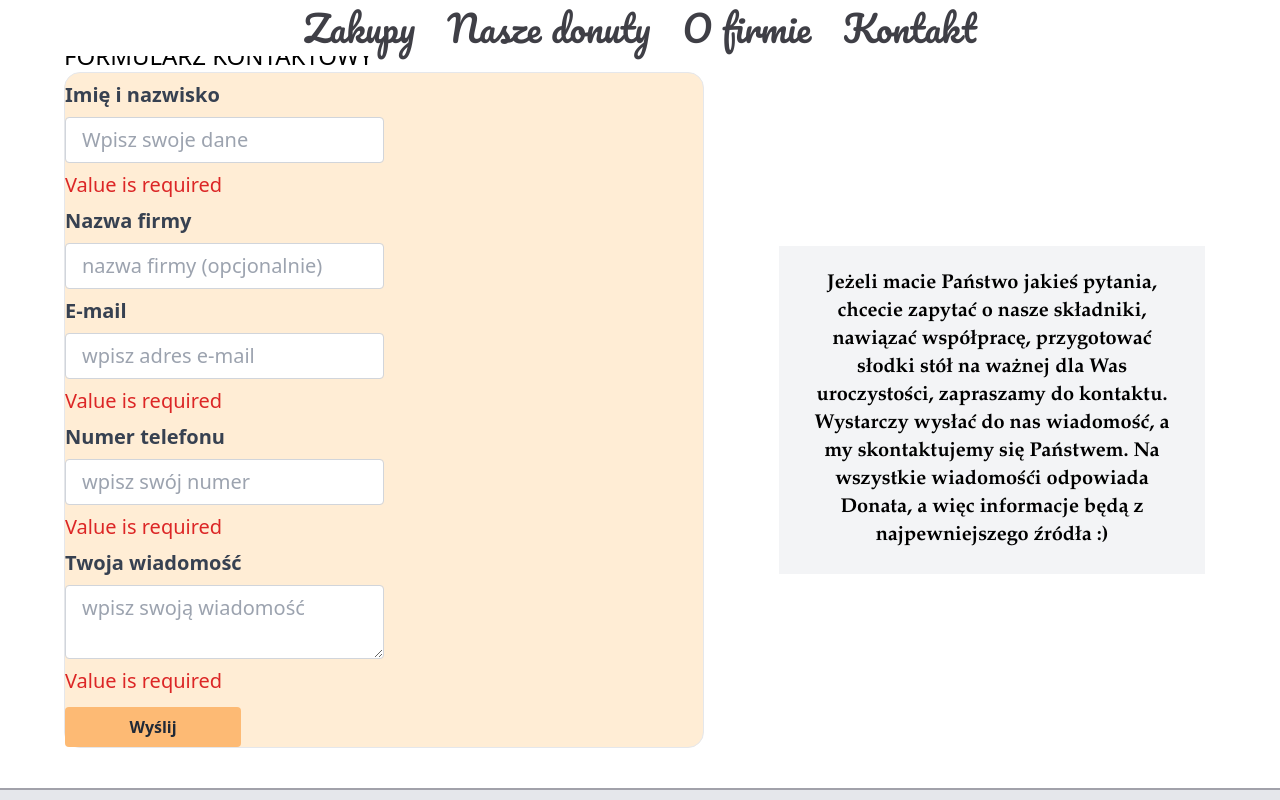
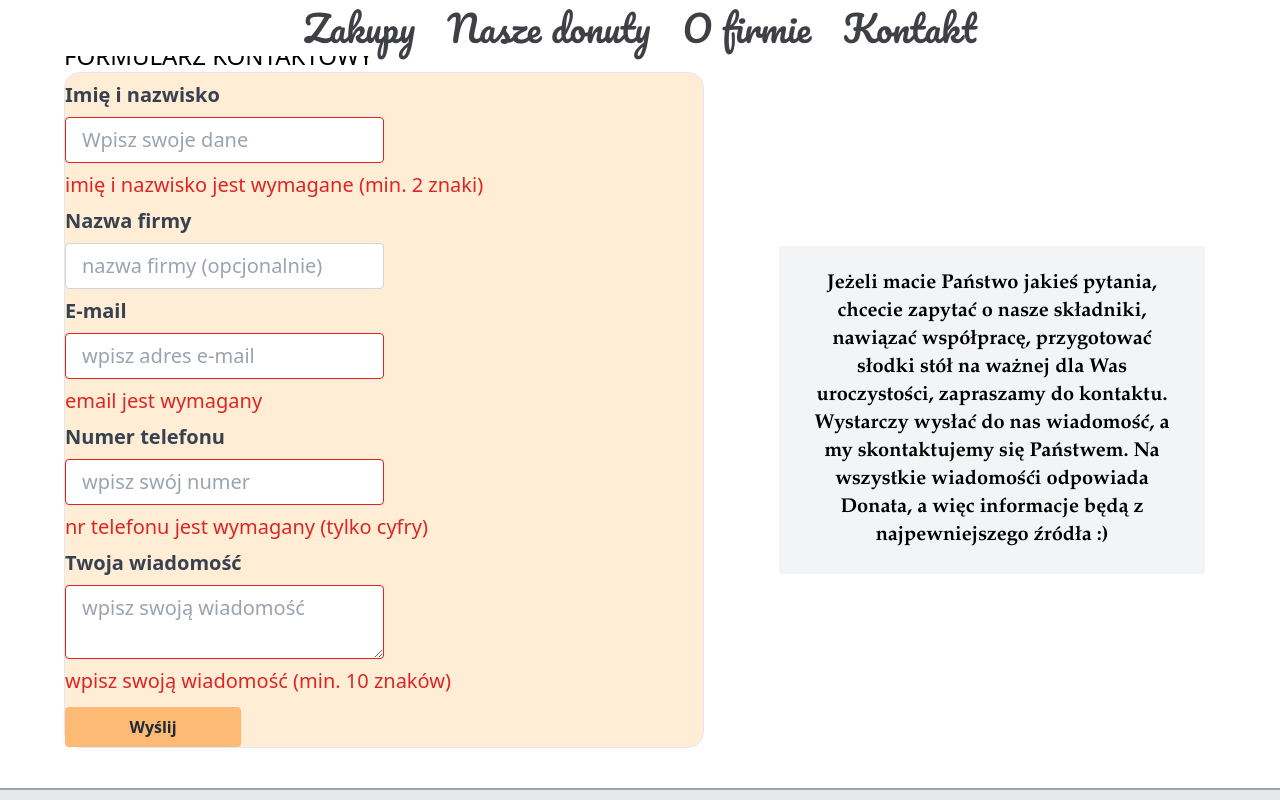
Before and after one commit to DominoxB/donutshop, a Vue app: page /Contact in a window 1280 px wide. Both pictures are taken after a click on the button "Wyślij". Shown: the part 332-1132 px from the top of the page. Built offline with nearby package versions, Linux system fonts and the light colour scheme.

Commit message:
add error style and blur to validation

```diff
--- a/src/components/atoms/FormContent.vue
+++ b/src/components/atoms/FormContent.vue
@@ -13,11 +13,14 @@
           <input
             v-model="state.name"
             type="text"
-            class="form-control block w-1/2 px-4 py-2 text-xl font-normal text-gray-700 bg-white bg-clip-padding border border-solid border-gray-300 rounded transition ease-in-out m-0 focus:text-gray-700 focus:bg-white focus:border-blue-600 focus:outline-none"
+            class="form-control block w-1/2 px-4 py-2 text-xl font-normal text-gray-700 bg-white bg-clip-padding border border-solid rounded transition ease-in-out m-0 focus:text-gray-700 focus:bg-white focus:border-blue-600 focus:outline-none"
+            :class="v$.name.$error ? 'border-red-600' : 'border-gray-300'"
             placeholder="Wpisz swoje dane"
+            @blur="v$.name.$touch"
+
           />
           <span v-if="v$.name.$error" class="text-xl text-red-600">
-          {{ v$.name.$errors[0].$message }}
+           imię i nazwisko jest wymagane (min. 2 znaki)
           </span>
           <div>
             <label
@@ -39,11 +42,13 @@
             <input
               v-model="state.email"
               type="email"
-          class="form-control block w-1/2 px-4 py-2 text-xl font-normal text-gray-700 bg-white bg-clip-padding border border-solid border-gray-300 rounded transition ease-in-out m-0 focus:text-gray-700 focus:bg-white focus:border-blue-600 focus:outline-none"
+              class="form-control block w-1/2 px-4 py-2 text-xl font-normal text-gray-700 bg-white bg-clip-padding border border-solid rounded transition ease-in-out m-0 focus:text-gray-700 focus:bg-white focus:border-blue-600 focus:outline-none"
+              :class="v$.email.$error ? 'border-red-600' : 'border-gray-300'"
               placeholder="wpisz adres e-mail"
+              @blur="v$.email.$touch"
             />
             <span v-if="v$.email.$error" class="text-xl text-red-600">
-          {{ v$.email.$errors[0].$message }}
+              email jest wymagany
             </span>
           </div>
           <div>
@@ -54,11 +59,13 @@
             <input
               v-model="state.telephone"
               type="text"
-          class="form-control block w-1/2 px-4 py-2 text-xl font-normal text-gray-700 bg-white bg-clip-padding border border-solid border-gray-300 rounded transition ease-in-out m-0 focus:text-gray-700 focus:bg-white focus:border-blue-600 focus:outline-none"
+              class="form-control block w-1/2 px-4 py-2 text-xl font-normal text-gray-700 bg-white bg-clip-padding border border-solid rounded transition ease-in-out m-0 focus:text-gray-700 focus:bg-white focus:border-blue-600 focus:outline-none"
+              :class="v$.telephone.$error ? 'border-red-600' : 'border-gray-300'"
               placeholder="wpisz swój numer"
+              @blur="v$.telephone.$touch"
             />
             <span v-if="v$.telephone.$error" class="text-xl text-red-600">
-          {{ v$.telephone.$errors[0].$message }}
+              nr telefonu jest wymagany (tylko cyfry)
             </span>
           </div>
           <div>
@@ -69,33 +76,35 @@
             <textarea
               v-model="state.yourMessage"
               type="text"
-          class="form-control block w-1/2 px-4 py-2 text-xl font-normal text-gray-700 bg-white bg-clip-padding border border-solid border-gray-300 rounded transition ease-in-out m-0 focus:text-gray-700 focus:bg-white focus:border-blue-600 focus:outline-none"
+              class="form-control block w-1/2 px-4 py-2 text-xl font-normal text-gray-700 bg-white bg-clip-padding border border-solid rounded transition ease-in-out m-0 focus:text-gray-700 focus:bg-white focus:border-blue-600 focus:outline-none"
+              :class="v$.yourMessage.$error ? 'border-red-600' : 'border-gray-300'"
               placeholder="wpisz swoją wiadomość"
+              @blur="v$.yourMessage.$touch"
             >
             </textarea>
             <span v-if="v$.yourMessage.$error" class="text-xl text-red-600">
-          {{ v$.yourMessage.$errors[0].$message }}
+              wpisz swoją wiadomość (min. 10 znaków)
             </span>
           </div>
           <button
-        class="bg-orange-300 hover:bg-purple-300 text-gray-800 w-44 h-10 font-bold text-base rounded mt-3"
+            class="bg-orange-300 hover:bg-orange-400 text-gray-800 w-44 h-10 font-bold text-base rounded mt-3"
             @click="submitForm"
           >
             Wyślij
           </button>
         </div>
-
       </div>
 
       <div
         class="w-1/3 font-garamond font-semibold text-xl text-center my-auto bg-gray-100 p-6 mx-auto"
       >
         <span
-        >Jeżeli macie Państwo jakieś pytania, chcecie zapytać o nasze składniki,
-        nawiązać współpracę, przygotować słodki stół na ważnej dla Was
-        uroczystości, zapraszamy do kontaktu. Wystarczy wysłać do nas wiadomość,
-        a my skontaktujemy się Państwem. Na wszystkie wiadomośći odpowiada
-        Donata, a więc informacje będą z najpewniejszego źródła :)</span
+          >Jeżeli macie Państwo jakieś pytania, chcecie zapytać o nasze
+          składniki, nawiązać współpracę, przygotować słodki stół na ważnej dla
+          Was uroczystości, zapraszamy do kontaktu. Wystarczy wysłać do nas
+          wiadomość, a my skontaktujemy się Państwem. Na wszystkie wiadomośći
+          odpowiada Donata, a więc informacje będą z najpewniejszego źródła
+          :)</span
         >
       </div>
     </div>
@@ -104,7 +113,7 @@
 
 <script>
 import { useVuelidate } from "@vuelidate/core";
-import { required, email, minLength, integer } from "@vuelidate/validators";
+import { required, email, minLength, numeric } from "@vuelidate/validators";
 import { reactive, computed } from "vue";
 export default {
   name: "FormContent",
@@ -122,7 +131,7 @@ export default {
         name: { required, minLength: minLength(2) },
         // company: { required },
         email: { required, email },
-        telephone: { required, integer },
+        telephone: { required, numeric },
         yourMessage: { required, minLength: minLength(10) },
       };
     });
@@ -138,9 +147,9 @@ export default {
     submitForm() {
       this.v$.$validate();
       if (!this.v$.$error) {
-        alert("Form succesfully submitted.");
+        alert("🙂 Formularz przesłany poprawnie.");
       } else {
-        alert("Form failed validation");
+        alert("😞 Formularz zawiera błędy, proszę popraw je.");
       }
     },
   },
```
Lines whose indentation alone changed are shown as unchanged.
